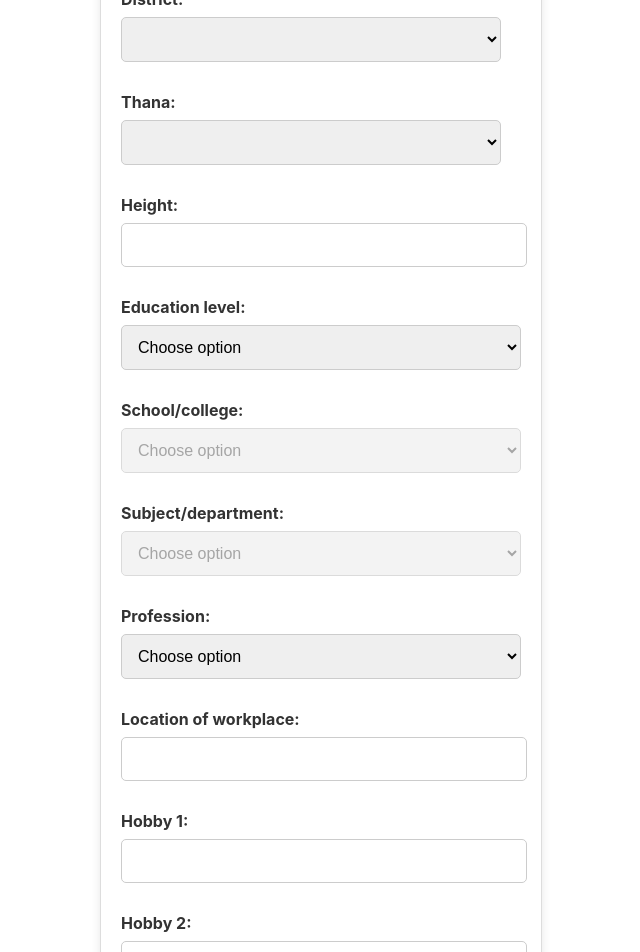
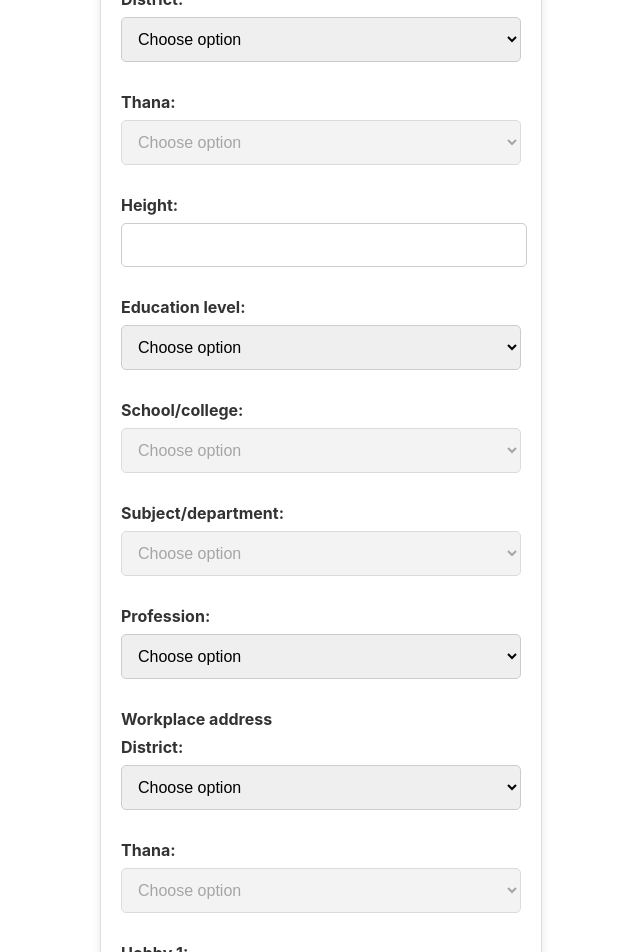
Before and after one commit to dezade/L2T2-Matrimony, a React (Create React App) app in the folder frontend/: page /signup in a window 1280 px wide. Shown: the part 1100-2052 px from the top of the page, without its empty margins (319-959 px from the left). Built offline with nearby package versions, Linux system fonts and the light colour scheme.

Commit message:
Signup.js completed

```diff
--- a/frontend/src/components/Profile.js
+++ b/frontend/src/components/Profile.js
@@ -31,8 +31,20 @@ function Profile() {
             <td>{userid}</td>
           </tr>
           <tr>
+            <td>Email: </td>
+            <td>{userInfo.Email}</td>
+          </tr>
+          <tr>
             <td>Contact no: </td>
             <td>{userInfo.Contact}</td>
+          </tr>
+          <tr>
+            <td>Address: </td>
+            <td>{userInfo.Address}</td>
+          </tr>
+          <tr>
+            <td>Date of birth: </td>
+            <td>{userInfo.DateOfBirth}</td>
           </tr>
           <tr>
             <td>Father: </td>
@@ -41,10 +53,6 @@ function Profile() {
           <tr>
             <td>Mother: </td>
             <td>{userInfo.Mother}</td>
-          </tr>
-          <tr>
-            <td>Email: </td>
-            <td>{userInfo.Email}</td>
           </tr>
           <tr>
             <td>Height: </td>
--- a/frontend/src/components/SignUp.js
+++ b/frontend/src/components/SignUp.js
@@ -1,5 +1,5 @@
 import React, { useState } from 'react';
-import { useNavigate } from 'react-router-dom';
+import { useAsyncValue, useNavigate } from 'react-router-dom';
 import './SignUp.css'; // Import the CSS file
 
 function SignUp() {
@@ -16,7 +16,10 @@ function SignUp() {
     const [height, setHeight] = useState('');
     const [district, setDistrict] = useState('');
     const [thana, setThana] = useState('');
+    const [location, setLocation] = useState('');
     const [profession, setProfession] = useState('');
+    const [companyDistrict, setCompanyDistrict] = useState('');
+    const [companyThana, setCompanyThana] = useState('');
     const [companyLocation, setCompanyLocation] = useState('');
     const [educationLevel, setEducationLevel] = useState('');
     const [subject, setSubject] = useState('');
@@ -28,6 +31,10 @@ function SignUp() {
     const [hobby5, setHobby5] = useState('');
     const [isSchoolDisabled, setIsSchoolDisabled] = useState(true);
     const [isSubjectDisabled, setIsSubjectDisabled] = useState(true);
+    const [isThanaDisabled, setIsThanaDisabled] = useState(true);
+    const [isCompanyThanaDisabled, setIsCompanyThanaDisabled] = useState(true);
+    const [availableThana, setAvailableThana] = useState([]);
+    const [availableCompanyThana, setAvailableCompanyThana] = useState([]);
     const [availableSchools, setAvailableSchools] = useState([]);
     const [errorMessage, setErrorMessage] = useState('');
     const registeredEmail = ['existinguser'];
@@ -41,7 +48,7 @@ function SignUp() {
         Father: fathername,
         Mother: mothername,
         Height: height,
-        District: district,
+        Address: location,
         Thana: thana,
         EducationLevel: educationLevel,
         Institution: institution,
@@ -68,19 +75,27 @@ function SignUp() {
             }
             else {
                 registeredEmail.push(email);
-                const message = "Welcome to Biyekorbo.com! You will be redirected to your profile page in 3 seconds";
+                const message = "Welcome to Biyekorbo.com! You will be redirected to your profile page in 2 seconds";
                 setNotification(message);
                 setTimeout(() => {
                     setNotification(null);
                     navigate('/profile', { state: { userInfo } });
-                }, 3000);
+                }, 2000);
 
             }
         } else {
             setErrorMessage('Please provide necessary information');
         }
     };
-
+    const availableDistrict = ['Cumilla', 'Feni', 'Brahmanbaria', 'Rangamati', 'Noakhali', 'Chandpur', 'Lakshmipur',
+        'Chattogram', 'Coxsbazar', 'Khagrachhari', 'Bandarban', 'Sirajganj', 'Pabna', 'Bogura', 'Rajshahi',
+        'Natore', 'Joypurhat', 'Chapainawabganj', 'Naogaon', 'Jashore', 'Satkhira', 'Meherpur', 'Narail',
+        'Chuadanga', 'Kushtia', 'Magura', 'Khulna', 'Bagerhat', 'Jhenaidah', 'Jhalakathi', 'Patuakhali',
+        'Pirojpur', 'Barishal', 'Bhola', 'Barguna', 'Sylhet', 'Moulvibazar', 'Habiganj', 'Sunamganj',
+        'Narsingdi', 'Gazipur', 'Shariatpur', 'Narayanganj', 'Tangail', 'Kishoreganj', 'Manikganj', 'Dhaka',
+        'Munshiganj', 'Rajbari', 'Madaripur', 'Gopalganj', 'Faridpur', 'Panchagarh', 'Dinajpur', 'Lalmonirhat',
+        'Nilphamari', 'Gaibandha', 'Thakurgaon', 'Rangpur', 'Kurigram', 'Sherpur', 'Mymensingh', 'Jamalpur',
+        'Netrokona'];
     const allowedThanaByDistrict = {
         Cumilla: ['Debidwar', 'Barura', 'Brahmanpara', 'Chandina', 'Chauddagram', 'Daudkandi', 'Homna', 'Laksam', 'Muradnagar', 'Nangalkot', 'Cumillasadar', 'Meghna', 'Monohargonj', 'Sadarsouth', 'Titas', 'Burichang', 'Lalmai'],
         Feni: ['Chhagalnaiya', 'Sadar', 'Sonagazi', 'Fulgazi', 'Parshuram', 'Daganbhuiyan'],
@@ -439,23 +454,60 @@ function SignUp() {
                     onChange={(e) => setDate(e.target.value)}
                 />
             </div>
+
             <label className="label">Address</label>
             <div className="input-container">
                 <label className="label">District: </label>
                 <select
-                    className="input-field"
+                    className="select-field"
                     value={district}
-                    onChange={(e) => setDistrict(e.target.value)}
-                ></select>
+                    onChange={(e) => {
+                        const selectedDistrict = e.target.value;
+                        setDistrict(selectedDistrict);
+                        if (e.target.value === '') {
+                            setIsThanaDisabled(true);
+                            setThana(e.target.value);
+                        }
+                        else {
+                            setIsThanaDisabled(false);
+                        }
+                        if (selectedDistrict in allowedThanaByDistrict) {
+                            setAvailableThana(allowedThanaByDistrict[selectedDistrict]);
+                        }
+                        else {
+                            setAvailableThana([]);
+                        }
+                    }}
+                >
+                    <option value=''>Choose option</option>
+                    {availableDistrict.map((district, index) => (
+                        <option key={index} value={district}>
+                            {district}
+                        </option>
+                    ))}
+                </select>
             </div>
 
             <div className="input-container">
                 <label className="label">Thana: </label>
                 <select
-                    className="input-field"
+                    className="select-field"
                     value={thana}
-                    onChange={(e) => setThana(e.target.value)}
-                ></select>
+                    onChange={(e) => {
+                        setThana(e.target.value);
+                        const temp = thana + ", " + district;
+                        setLocation(temp);
+                    }}
+                    disabled={isThanaDisabled}
+                >
+                    <option value=''>Choose option</option> {
+                        availableThana.map((thana, index) => (
+                            <option key={index} value={thana}>
+                                {thana}
+                            </option>
+                        ))
+                    }
+                </select>
             </div>
 
             <div className="input-container">
@@ -604,14 +656,59 @@ function SignUp() {
                 </select>
             </div>
 
+            <label className="label">Workplace address</label>
             <div className="input-container">
-                <label className="label">Location of workplace: </label>
-                <input
-                    className="input-field"
-                    type="text"
-                    value={companyLocation}
-                    onChange={(e) => setCompanyLocation(e.target.value)}
-                />
+                <label className="label">District: </label>
+                <select
+                    className="select-field"
+                    value={companyDistrict}
+                    onChange={(e) => {
+                        const selectedDistrict = e.target.value;
+                        setCompanyDistrict(selectedDistrict);
+                        if (e.target.value === '') {
+                            setIsCompanyThanaDisabled(true);
+                            setCompanyThana(e.target.value);
+                        }
+                        else {
+                            setIsCompanyThanaDisabled(false);
+                        }
+                        if (selectedDistrict in allowedThanaByDistrict) {
+                            setAvailableCompanyThana(allowedThanaByDistrict[selectedDistrict]);
+                        }
+                        else {
+                            setAvailableCompanyThana([]);
+                        }
+                    }}
+                >
+                    <option value=''>Choose option</option>
+                    {availableDistrict.map((companyDistrict, index) => (
+                        <option key={index} value={companyDistrict}>
+                            {companyDistrict}
+                        </option>
+                    ))}
+                </select>
+            </div>
+
+            <div className="input-container">
+                <label className="label">Thana: </label>
+                <select
+                    className="select-field"
+                    value={companyThana}
+                    onChange={(e) => {
+                        setCompanyThana(e.target.value);
+                        const temp = companyThana + ", " + companyDistrict;
+                        setCompanyLocation(temp);
+                    }}
+                    disabled={isCompanyThanaDisabled}
+                >
+                    <option value=''>Choose option</option> {
+                        availableCompanyThana.map((companyThana, index) => (
+                            <option key={index} value={companyThana}>
+                                {companyThana}
+                            </option>
+                        ))
+                    }
+                </select>
             </div>
 
 
```
